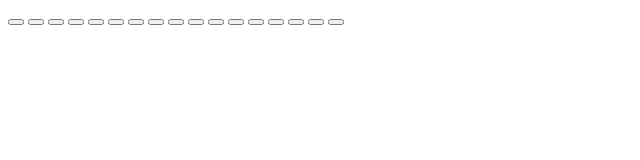
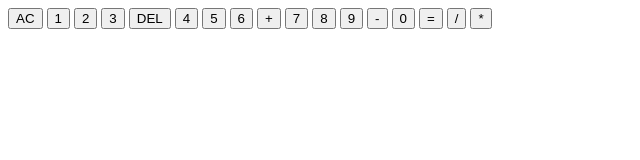
Before and after one commit to NduNdu21/calculator, a plain HTML site: page calculator.html in a window 1280 px wide. Shown: the whole page, without its empty margins (0-640 px from the left). Drawn offline with Linux system fonts and the light colour scheme.

Commit message:
Text inside buttons added

```diff
--- a/calculator.html
+++ b/calculator.html
@@ -13,28 +13,28 @@
 
     </div>
 
-    <button id="AC"></button>
+    <button id="AC">AC</button>
 
     <!-- Buttons for numbers & operators -->
-    <button id="1"></button>
-    <button id="2"></button>
-    <button id="3"></button>
-    <button id="DEL"></button>
+    <button id="1">1</button>
+    <button id="2">2</button>
+    <button id="3">3</button>
+    <button id="DEL">DEL</button>
 
-    <button id="4"></button>
-    <button id="5"></button>
-    <button id="6"></button>
-    <button id="add"></button>
+    <button id="4">4</button>
+    <button id="5">5</button>
+    <button id="6">6</button>
+    <button id="add">+</button>
 
-    <button id="7"></button>
-    <button id="8"></button>
-    <button id="9"></button>
-    <button id="sub"></button>
+    <button id="7">7</button>
+    <button id="8">8</button>
+    <button id="9">9</button>
+    <button id="sub">-</button>
 
-    <button id="0"></button>
-    <button id="equal"></button>
-    <button id="div"></button>
-    <button id="mult"></button>
+    <button id="0">0</button>
+    <button id="equal">=</button>
+    <button id="div">/</button>
+    <button id="mult">*</button>
 
     <script src="script.js"></script>
 
```
